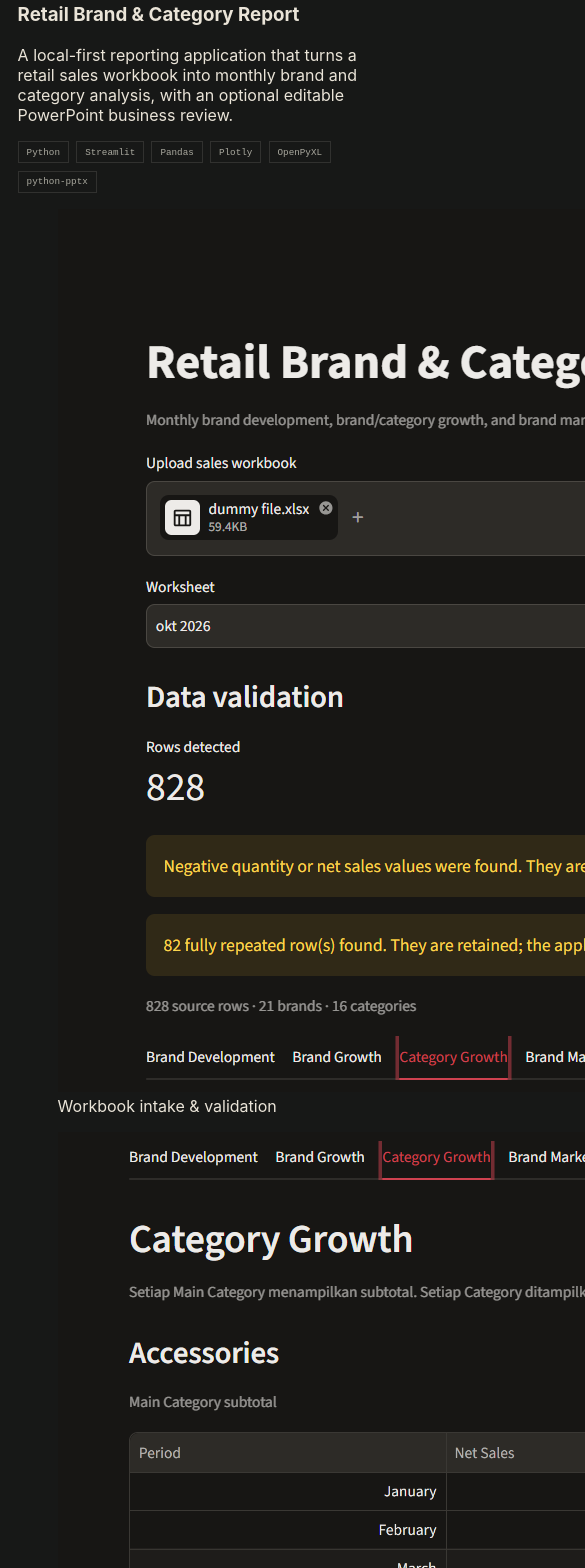
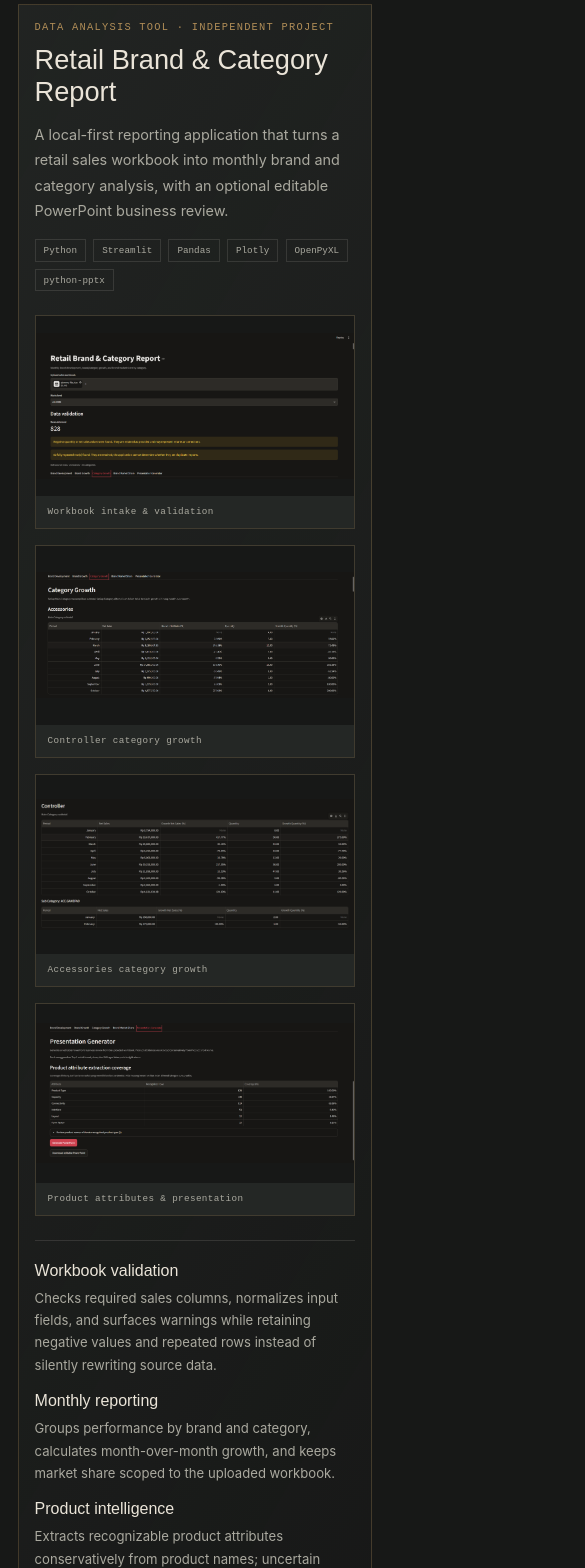
Before and after one commit to imandodo01/iman-portfolio, a React (Vite) app: page / in a window 390 px wide. Shown: the part 1980-3548 px from the top of the page, 585 px wide, since content can reach past the window. Built offline with nearby package versions, Linux system fonts and the light colour scheme.

Commit message:
style: add responsive retail case study gallery

```diff
--- a/src/App.module.css
+++ b/src/App.module.css
@@ -407,3 +407,17 @@
   .resourceFeature { grid-template-columns: 1fr; }
   .resourceMark { min-height: 4rem; }
 }
+
+
+.caseStudy { margin-top: 2rem; padding: clamp(1rem, 2.5vw, 2rem); border: 1px solid rgb(176 141 87 / 28%); background: linear-gradient(120deg, rgb(36 39 37 / 78%), rgb(23 24 23 / 55%)); }
+.caseStudyCopy { max-width: 58rem; }
+.caseStudyCopy h3 { margin: .65rem 0; font: 500 clamp(1.7rem, 3vw, 2.5rem) var(--font-heading); }
+.caseStudyCopy > p:not(.eyebrow) { max-width: 52rem; color: var(--color-muted); font-size: .9rem; line-height: 1.75; }
+.caseStudyGallery { display: grid; grid-template-columns: repeat(2, minmax(0, 1fr)); gap: 1rem; margin-top: 1.5rem; }
+.caseStudyGallery figure { min-width: 0; margin: 0; border: 1px solid rgb(176 141 87 / 20%); background: var(--color-charcoal); }
+.caseStudyGallery img { display: block; width: 100%; aspect-ratio: 16 / 9; object-fit: contain; background: #171817; }
+.caseStudyGallery figcaption { padding: .65rem .75rem; color: var(--color-muted); font: .58rem var(--font-mono); letter-spacing: .04em; }
+.caseStudyDetails { display: grid; grid-template-columns: repeat(2, minmax(0, 1fr)); gap: 1rem 2rem; margin-top: 1.5rem; padding-top: 1.3rem; border-top: var(--border-subtle); }
+.caseStudyDetails h4 { margin: 0; font: 500 1rem var(--font-heading); }
+.caseStudyDetails p { margin: .45rem 0 0; color: var(--color-muted); font-size: .82rem; line-height: 1.7; }
+@media (max-width: 680px) { .caseStudyGallery, .caseStudyDetails { grid-template-columns: 1fr; } }
```
